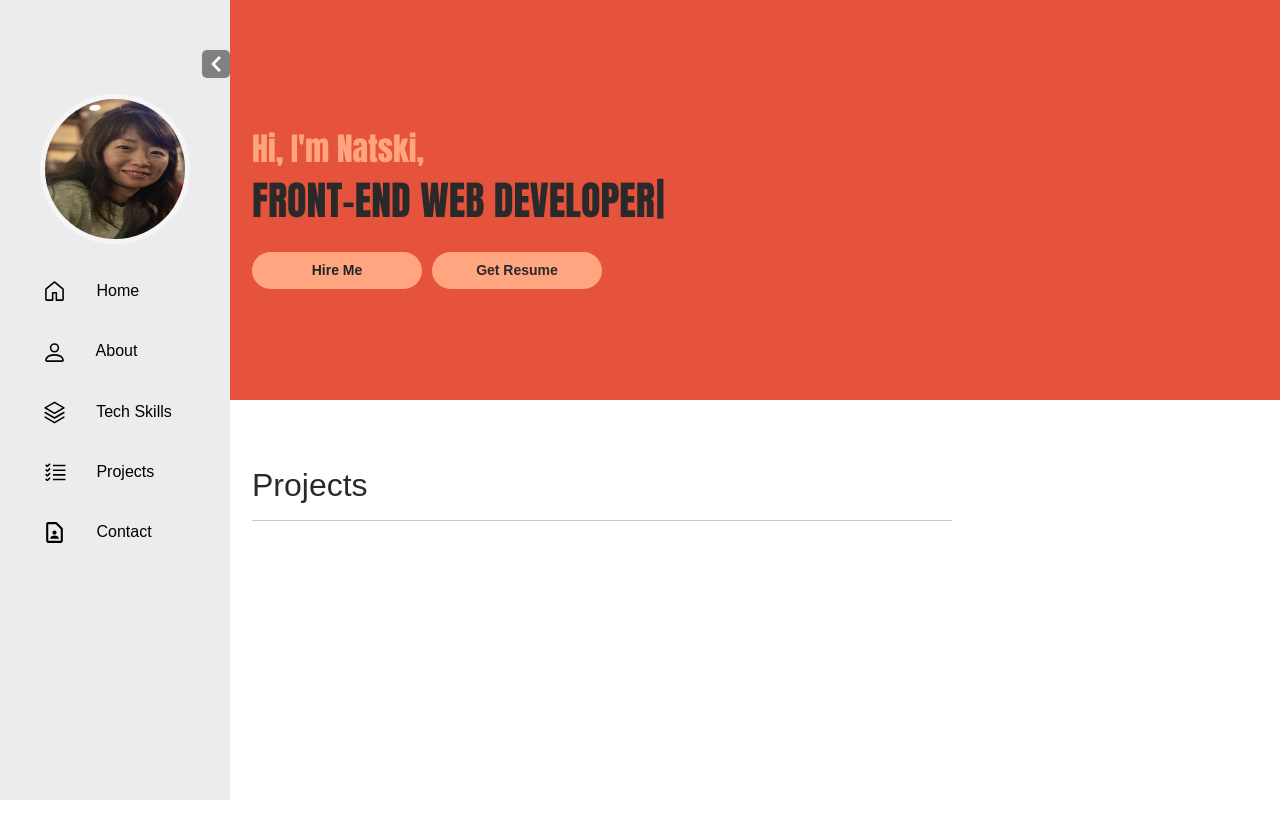
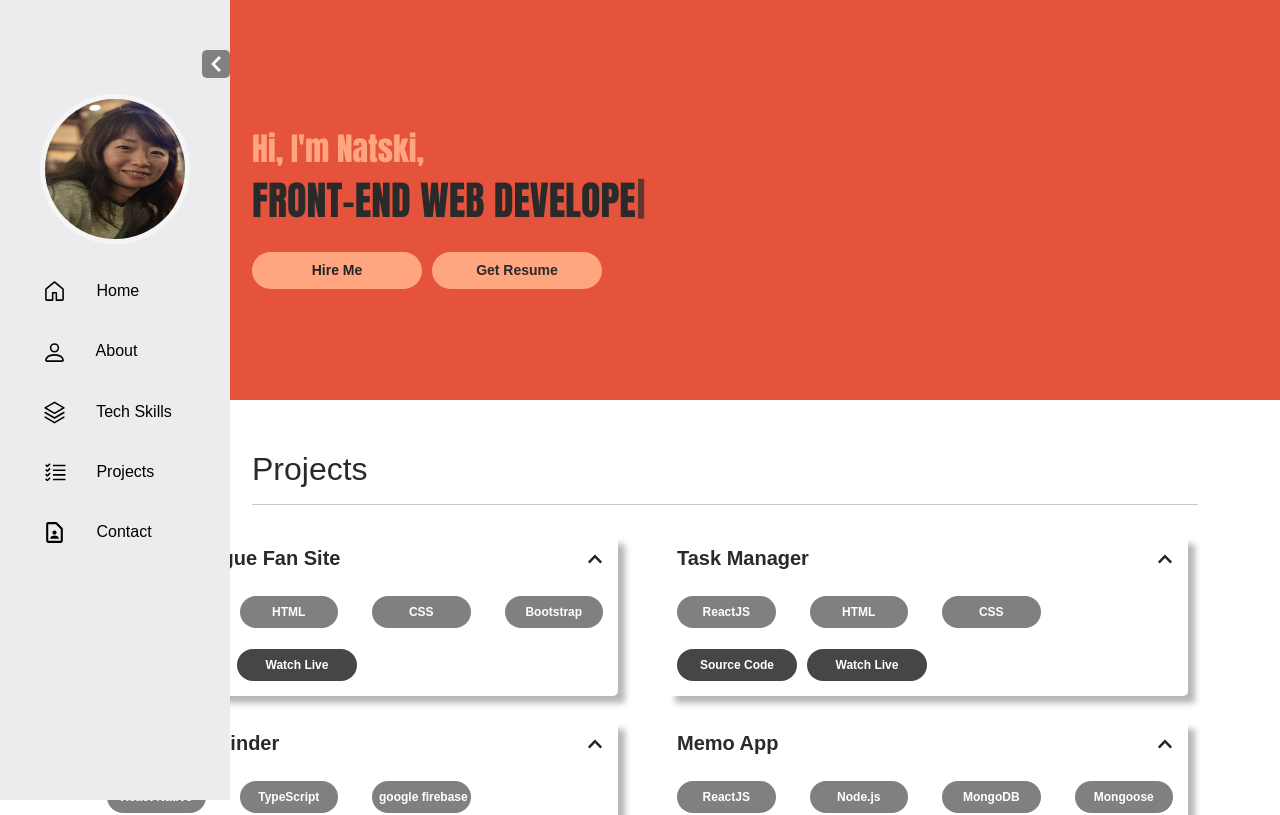
Before and after one commit to NatskiNa/nnakano-portfolio, a React (Create React App) app: page /projects in a window 1280 px wide. Shown: the top 815 px of the page. Built offline with nearby package versions, Linux system fonts and the light colour scheme.

Commit message:
project techUsedicons and link buttons added

```diff
--- a/package.json
+++ b/package.json
@@ -6,6 +6,7 @@
     "@testing-library/jest-dom": "^5.17.0",
     "@testing-library/react": "^13.4.0",
     "@testing-library/user-event": "^13.5.0",
+    "bootstrap": "^5.3.3",
     "react": "^18.2.0",
     "react-dom": "^18.2.0",
     "react-icons": "^5.0.1",
--- a/src/components/projects/ProjectList.js
+++ b/src/components/projects/ProjectList.js
@@ -1,7 +1,57 @@
 import React from 'react';
+import './Projects.css';
+import { FaChevronUp, FaChevronDown } from 'react-icons/fa';
 
-const ProjectList = () => {
-  return <div></div>;
+const ProjectList = ({
+  name,
+  image,
+  description,
+  projectLink,
+  techUsed,
+  liveLink,
+}) => {
+  return (
+    <>
+      <div className="project-list">
+        <div className="title-and-chevron">
+          <h5>{name}</h5>
+          <p>
+            <FaChevronUp size={16} />
+          </p>
+        </div>
+        <div className="row">
+          {techUsed &&
+            techUsed.map((tech, index) => (
+              <div className="col-xl-3 col-lg-3 col-md-6 col-sm-12" key={index}>
+                <div className="techUsed-in-project">
+                  <p>{tech.techName}</p>
+                </div>
+              </div>
+            ))}
+        </div>
+        <div className="project-link-buttons">
+          <div className="code-link-btn">
+            <a
+              target="_"
+              className="text-decoration-none text-white"
+              href={projectLink}
+            >
+              Source Code
+            </a>
+          </div>
+          <div className="live-link-btn text-decoration-none ">
+            <a
+              target="_"
+              className="text-decoration-none text-white"
+              href={liveLink}
+            >
+              Watch Live
+            </a>
+          </div>
+        </div>
+      </div>
+    </>
+  );
 };
 
 export default ProjectList;
--- a/src/components/projects/Projects.css
+++ b/src/components/projects/Projects.css
@@ -1,6 +1,5 @@
 .projects {
   margin-top: 50px;
-  font-size: 14px;
   margin-left: 170px;
   font-family: Arial, Helvetica, sans-serif;
   color: rgb(43, 42, 42);
@@ -11,10 +10,76 @@
   width: 700px;
 }
 
-.slide-in-top {
-  animation-duration: 1s;
-  animation-timing-function: ease-in-out;
-  animation-delay: 0s;
-  animation-iteration-count: 1;
-  animation-name: slideInTop;
+.project-list {
+  margin: 10px;
+  padding: 10px;
+  border-radius: 5px;
+  box-shadow: 10px 10px 6px -3px rgba(0, 0, 0, 0.29);
+  -webkit-box-shadow: 10px 10px 6px -3px rgba(0, 0, 0, 0.29);
+  -moz-box-shadow: 10px 10px 6px -3px rgba(0, 0, 0, 0.29);
+  font-family: Arial, Helvetica, sans-serif;
+  font-weight: bold;
 }
+
+.project-list h5 {
+  color: rgb(43, 42, 42);
+  font-weight: bold;
+}
+
+.project-list:hover {
+  border-left: 5px solid rgb(230, 83, 60);
+  cursor: pointer;
+  transition-duration: 1s;
+}
+
+.title-and-chevron {
+  display: flex;
+  justify-content: space-between;
+  margin: 5px;
+}
+
+.techUsed-in-project {
+  margin-top: 20px;
+  margin: 5px;
+}
+
+.techUsed-in-project p {
+  background-color: grey;
+  color: white;
+  border-radius: 90px;
+  padding: 7px;
+  font-size: 12px;
+  text-align: center;
+  white-space: nowrap;
+  font-family: Arial, Helvetica, sans-serif;
+}
+
+.project-link-buttons {
+  display: flex;
+  font-family: Arial, Helvetica, sans-serif;
+  font-size: 12px;
+  color: whitesmoke;
+}
+
+.code-link-btn {
+  background-color: rgb(70, 70, 70);
+  border-radius: 90px;
+  width: 120px;
+  padding: 7px;
+  text-align: center;
+  margin-top: 10px;
+  margin: 5px;
+  cursor: pointer;
+}
+
+.live-link-btn {
+  margin-left: 10px;
+  background-color: rgb(70, 70, 70);
+  border-radius: 90px;
+  width: 120px;
+  padding: 7px;
+  text-align: center;
+  margin-top: 10px;
+  margin: 5px;
+  cursor: pointer;
+}
--- a/src/components/projects/Projects.js
+++ b/src/components/projects/Projects.js
@@ -1,10 +1,12 @@
 import React from 'react';
+import ProjectList from './ProjectList';
 import './Projects.css';
 
 const Projects = () => {
   const data = [
     {
       name: 'Premier League Fan Site',
+      image: '',
       description: '3 pages soccer fan site with JS game (group project)',
       projectLink: 'https://github.com/NatskiNa/PL_fanSite',
       techUsed: [
@@ -24,8 +26,10 @@ const Projects = () => {
     },
     {
       name: 'Task Manager',
+      image: '',
       description: 'cloud app where users can track tasks',
-      projectLink:
+      projectLink: 'https://github.com/NatskiNa/simple-task-manager',
+      liveLink:
         'https://simple-task-manager-2vgosb0u1-natskinas-projects.vercel.app/',
       techUsed: [
         {
@@ -41,6 +45,7 @@ const Projects = () => {
     },
     {
       name: 'NodeJS Reminder',
+      image: '',
       description: 'simple task reminder app',
       projectLink: 'https://github.com/NatskiNa/reminder-Nodejs',
       techUsed: [
@@ -57,6 +62,7 @@ const Projects = () => {
     },
     {
       name: 'Memo App',
+      image: '',
       description: 'simple memo app for iOS and Android ',
       projectLink: 'https://github.com/NatskiNa/MemoApp',
       techUsed: [
@@ -74,19 +80,42 @@ const Projects = () => {
         },
       ],
     },
+    {
+      name: 'Xmas Treats Shopping',
+      image: '',
+      description: 'simple Christmas treats shopping cart',
+      projectLink:
+        'https://github.com/NatskiNa/christmas-treats-redux/tree/main/src',
+      techUsed: [
+        {
+          techName: 'ReactJS',
+        },
+        {
+          techName: 'React Redux',
+        },
+        {
+          techName: 'CSS',
+        },
+        {
+          techName: 'HTML',
+        },
+      ],
+    },
   ];
 
   return (
-    <div className="col py-3 d-flex align-items-center">
-      <div className="container">
-        <div className="row">
-          <div className="col-lg-6 col-md-12 col-sm-12 d-flex align-items-center">
-            <div className="projects">
-              <h2 className="slide-in-top">Projects</h2>
-              <hr></hr>
-            </div>
+    <div className="container" id="project">
+      <div className="projects">
+        <h2>Projects</h2>
+        <hr></hr>
+      </div>
+
+      <div className="row">
+        {data.map((item, index) => (
+          <div className="col-xl-6 col-lg-6 col-md-6 col-sm-12" key={index}>
+            <ProjectList {...item} />
           </div>
-        </div>
+        ))}
       </div>
     </div>
   );
--- a/src/components/skills/Skills.css
+++ b/src/components/skills/Skills.css
@@ -11,14 +11,6 @@
   width: 700px;
 }
 
-.slide-in-top {
-  animation-duration: 1s;
-  animation-timing-function: ease-in-out;
-  animation-delay: 0s;
-  animation-iteration-count: 1;
-  animation-name: slideInTop;
-}
-
 .mw-fc {
   max-width: fit-content;
 }
--- a/src/components/skills/Skills.js
+++ b/src/components/skills/Skills.js
@@ -22,7 +22,7 @@ const Skills = () => {
           <div className="row">
             <div className="col-lg-6 col-md-12 col-sm-12 d-flex align-items-center">
               <div className="skills">
-                <h2 className="slide-in-top">Technologies I know</h2>
+                <h2>Technologies I know</h2>
                 <hr></hr>
                 <div className="row my-2">
                   <div className="mx-2 my-2 border rounded py-2 px-2 mw-fc">
```
Also changed, not shown: 1 other file (tests, documents, lock files or other folders).
